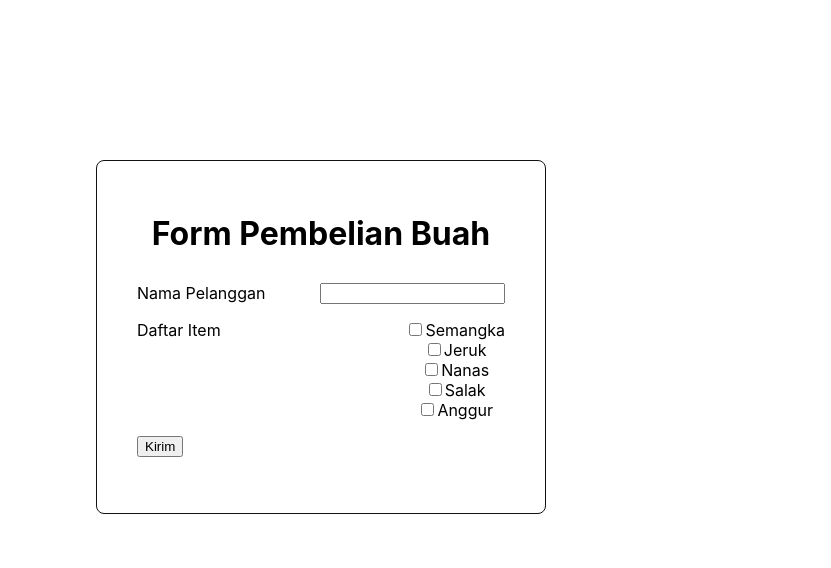
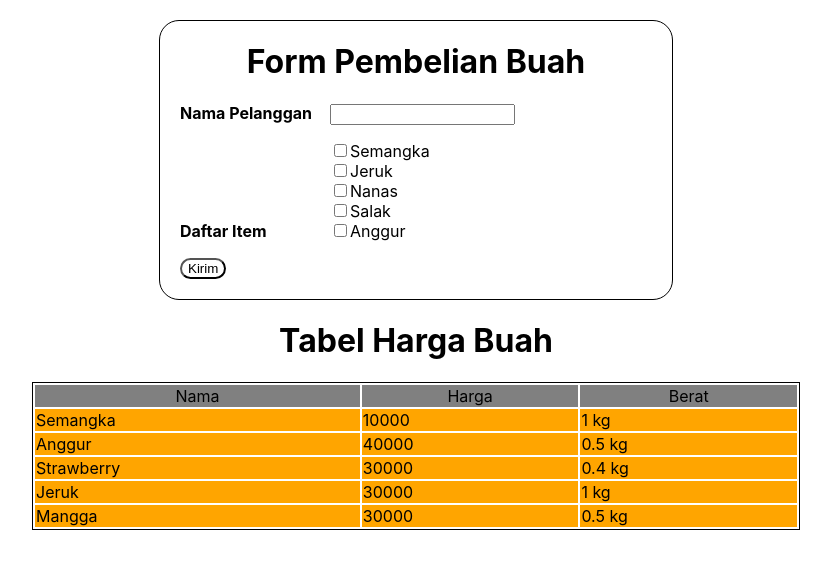
Before and after one commit to narindraditantyo/sanbercode-reactjs-batch18-part2, a React (Create React App) app: page / in a window 1280 px wide. Shown: the top 568 px of the page, without its empty margins (224-1055 px from the left). Built offline with nearby package versions, Linux system fonts and the light colour scheme.

Commit message:
Tugas 10 - Reactjs - Components & Props

```diff
--- a/src/App.css
+++ b/src/App.css
@@ -2,32 +2,45 @@
   text-align: center;
 }
 
-form {
-  width: 30%;
-  margin: 160px 320px;
-  padding: 32px;
-  border: 1px solid #121212;
-  border-radius: 8px;
+.App-logo {
+  height: 40vmin;
+  pointer-events: none;
 }
 
-.FormContainer {
-  padding: 0;
-  list-style-type: none;
+@media (prefers-reduced-motion: no-preference) {
+  .App-logo {
+    animation: App-logo-spin infinite 20s linear;
+  }
 }
 
-.FormList {
-  padding: 8px;
+.App-header {
+  background-color: #282c34;
+  min-height: 100vh;
   display: flex;
-  justify-content: space-between;
+  flex-direction: column;
+  align-items: center;
+  justify-content: center;
+  font-size: calc(10px + 2vmin);
+  color: white;
 }
 
-.CheckboxList {
-  display: flex;
-  justify-content: flex-start;
+.App-link {
+  color: #61dafb;
 }
 
-.CheckboxGroup {
-  list-style-type: none;
-  display: flex;
-  flex-direction: column;
+@keyframes App-logo-spin {
+  from {
+    transform: rotate(0deg);
+  }
+  to {
+    transform: rotate(360deg);
+  }
 }
+
+.biru{
+  color: blue;
+  border: 1px solid;
+  width: 50%;
+  margin: 0 auto;
+  border-radius: 20px;
+}
--- a/src/App.js
+++ b/src/App.js
@@ -1,48 +1,13 @@
 import React from 'react';
 import './App.css';
+import Tugas9 from './Tugas-9/tugas9'
+import Tugas10 from './Tugas-10/tugas10'
 
 function App() {
-	return (
-		<div className="App">
-			<form>
-				<h1>Form Pembelian Buah</h1>
-				<ul className="FormContainer">
-					<li className="FormList">
-						<label>Nama Pelanggan</label>
-						<input type="text" />
-					</li>
-					<li className="FormList">
-						<label>Daftar Item</label>
-						<div className="CheckboxList">
-							<ul className="CheckboxGroup">
-								<li>
-									<input type="checkbox" name="buah" />
-									<label>Semangka</label>
-								</li>
-								<li>
-									<input type="checkbox" name="buah" />
-									<label>Jeruk</label>
-								</li>
-								<li>
-									<input type="checkbox" name="buah" />
-									<label>Nanas</label>
-								</li>
-								<li>
-									<input type="checkbox" name="buah" />
-									<label>Salak</label>
-								</li>
-								<li>
-									<input type="checkbox" name="buah" />
-									<label>Anggur</label>
-								</li>
-							</ul>
-						</div>
-					</li>
-					<li className="FormList">
-						<button type="submit">Kirim</button>
-					</li>
-				</ul>
-			</form>
+	return(
+		<div>
+			<Tugas9 />
+			<Tugas10 />
 		</div>
 	);
 }
--- /dev/null
+++ b/src/Tugas-10/tugas10.js
@@ -0,0 +1,44 @@
+import React from 'react';
+
+let dataHargaBuah = [
+    { nama: "Semangka", harga: 10000, berat: 1000 },
+    { nama: "Anggur", harga: 40000, berat: 500 },
+    { nama: "Strawberry", harga: 30000, berat: 400 },
+    { nama: "Jeruk", harga: 30000, berat: 1000 },
+    { nama: "Mangga", harga: 30000, berat: 500 }
+]
+
+class Tugas10 extends React.Component {
+    render() {
+        return (
+            <div>
+                <h1 style={{ "text-align": "center" }}>Tabel Harga Buah</h1>
+                <>
+                    <table style={{ "border": "1px solid black", width: "60%", "margin-left": "auto", "margin-right": "auto" }}>
+                        <thead style={{ "text-align": "center", background: "grey" }}>
+                            <tr>
+                                <td>Nama</td>
+                                <td>Harga</td>
+                                <td>Berat</td>
+                            </tr>
+                        </thead>
+                        <tbody>
+                            {dataHargaBuah.map(buah => {
+                                return (
+                                    <tr style={{ background: "orange" }}>
+                                        <td style={{ width: "30%" }}>{buah.nama}</td>
+                                        <td style={{ width: "20%" }}>{buah.harga}</td>
+                                        <td style={{ width: "20%" }}>{(buah.berat)/1000} kg</td>
+                                    </tr>
+                                )
+                            })}
+                        </tbody>
+                    </table>
+
+                </>
+            </div>
+        );
+    }
+}
+
+export default Tugas10;
--- /dev/null
+++ b/src/Tugas-9/tugas9.js
@@ -0,0 +1,41 @@
+import React from 'react';
+
+class Tugas9 extends React.Component {
+    render() {
+        return (
+            <div style={{ width: "40%", margin: "0 auto", marginTop: "20px", border: "1px solid #000", borderRadius: "20px" }}>
+                <h1 style={{ "text-align": "center" }}>Form Pembelian Buah</h1>
+                <div style={{ padding: "20px", paddingTop: "0px" }}>
+                    <div style={{ display: "block", "margin-bottom": "1em" }}>
+                        <div style={{ display: "inline-block", width: "150px", "font-weight": "bold", "font-size": "16px" }}>
+                            Nama Pelanggan
+                </div>
+                        <input style={{ display: "inline-block" }} type="text" name="name" />
+                    </div>
+                    <div style={{ display: "block", "margin-bottom": "1em" }}>
+                        <div style={{ display: "inline-block", width: "150px", "font-weight": "bold", "font-size": "16px" }}>
+                            Daftar Item
+                </div>
+                        <div style={{ display: "inline-block" }}>
+                            <input type="checkbox" name="semangka" value="semangka" />
+                            <label>Semangka</label><br />
+                            <input type="checkbox" name="jeruk" value="jeruk" />
+                            <label>Jeruk</label><br />
+                            <input type="checkbox" name="nanas" value="nanas" />
+                            <label>Nanas</label><br />
+                            <input type="checkbox" name="salak" value="salak" />
+                            <label>Salak</label><br />
+                            <input type="checkbox" name="anggur" value="anggur" />
+                            <label>Anggur</label><br />
+                        </div>
+                    </div>
+                    <button style={{ background: "white", "border-radius": "20px" }}>
+                        <a href="#" style={{ "text-decoration": "none", color: "black" }}>Kirim</a>
+                    </button>
+                </div>
+            </div>
+        );
+    }
+}
+
+export default Tugas9;
```
